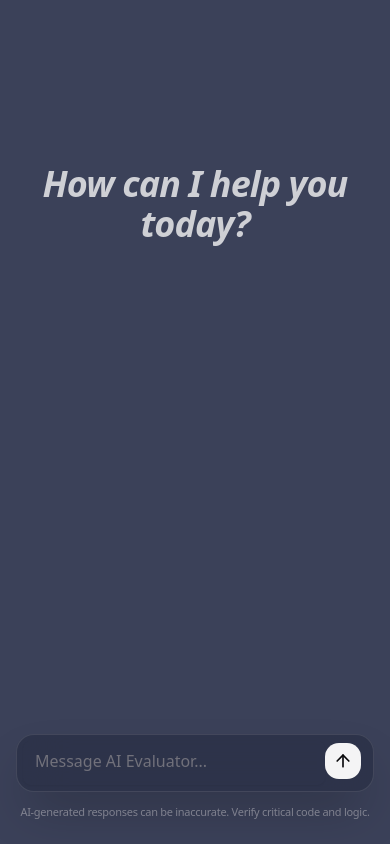
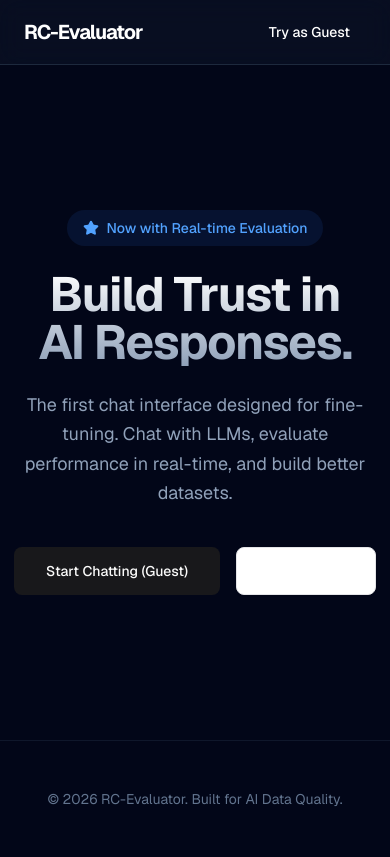
Before and after one commit to Maester-Khris/AI-Evaluator, a React (Vite) app in the folder rc-evaluator/: page / in a window 390 px wide. Built offline with nearby package versions, Linux system fonts and the light colour scheme; no server answers.

Commit message:
UI: added public section with public layout

```diff
--- a/rc-evaluator/package.json
+++ b/rc-evaluator/package.json
@@ -20,6 +20,7 @@
 		"react": "^19.2.0",
 		"react-dom": "^19.2.0",
 		"react-markdown": "^10.1.0",
+		"react-router-dom": "^7.13.0",
 		"react-syntax-highlighter": "^16.1.0",
 		"socket.io-client": "^4.8.3",
 		"tailwind-merge": "^3.4.0",
--- a/rc-evaluator/src/App.tsx
+++ b/rc-evaluator/src/App.tsx
@@ -5,6 +5,7 @@ import { AuthUIProvider } from "./features/auth/context/authui.context";
 import { ChatContainer } from "./features/chat/components/ChatContainer";
 import { GlobalNotification } from "./features/notifications/globalNotification";
 import { OnlineStatusChecker } from "./features/notifications/OnlineStatusChecker";
+import { AppRouter } from "./routes";
 
 function App() {
 	useEffect(() => {
@@ -18,7 +19,8 @@ function App() {
 	return (
 		<AuthProvider>
 			<AuthUIProvider>
-				<ChatContainer />
+				{/* <ChatContainer /> */}
+				<AppRouter />
 				<GlobalNotification />
 				<OnlineStatusChecker />
 			</AuthUIProvider>
--- a/rc-evaluator/src/layouts/MainLayout.tsx
+++ b/rc-evaluator/src/layouts/MainLayout.tsx
@@ -7,11 +7,12 @@ interface MainLayoutProps {
 
 const MainLayout = ({ children, sidebar }: MainLayoutProps) => {
 	return (
-		<div className="flex h-screen w-full overflow-hidden bg-[#3B4159]">
-			<aside className="w-72 hidden md:flex flex-col bg-zinc-950">
-				{sidebar}
-			</aside>
-			<main className="flex-1 h-full relative">{children}</main>
+		<div className="flex h-screen w-full bg-slate-950 overflow-hidden">
+			{sidebar}
+
+			<main className="flex-1 flex flex-col relative bg-[#2b3142]">
+				{children}
+			</main>
 		</div>
 	);
 };
--- /dev/null
+++ b/rc-evaluator/src/layouts/PublicLayout.tsx
@@ -0,0 +1,46 @@
+import { Button } from "@/common/ui/button";
+import { useAuth } from "@/features/auth/hooks/useAuth";
+import { Link, Outlet } from "react-router-dom";
+
+
+export const PublicLayout = () => {
+    const { user } = useAuth();
+
+    return (
+        <div className="flex flex-col min-h-screen bg-slate-950 text-white">
+            {/* Minimal Nav */}
+            <header className="border-b border-slate-800 bg-slate-900/50 backdrop-blur-md sticky top-0 z-50">
+                <div className="max-w-7xl mx-auto px-6 h-16 flex items-center justify-between">
+                    <Link to="/" className="text-xl font-bold tracking-tighter hover:opacity-80 transition-opacity">
+                        RC-Evaluator
+                    </Link>
+
+                    <nav className="hidden md:flex items-center gap-8 text-sm font-medium text-slate-400">
+                        <Link to="/" className="hover:text-white transition-colors">Home</Link>
+                        <Link to="/features" className="hover:text-white transition-colors">Features</Link>
+                    </nav>
+
+                    <div className="flex items-center gap-4">
+                        <Button variant="ghost" asChild>
+                            <Link to={user ? "/chat" : "/chat"}>
+                                {user ? "Go to Dashboard" : "Try as Guest"}
+                            </Link>
+                        </Button>
+                    </div>
+                </div>
+            </header>
+
+            {/* Content Injection Point */}
+            <main className="flex-grow">
+                <Outlet />
+            </main>
+
+            {/* Minimal Footer */}
+            <footer className="border-t border-slate-900 py-12 bg-slate-950">
+                <div className="max-w-7xl mx-auto px-6 text-center text-slate-500 text-sm">
+                    <p>© 2026 RC-Evaluator. Built for AI Data Quality.</p>
+                </div>
+            </footer>
+        </div>
+    );
+};
--- /dev/null
+++ b/rc-evaluator/src/pages/landing/FeaturesPage.tsx
@@ -0,0 +1,25 @@
+import { CheckCircle2, Zap, Database, Shield } from 'lucide-react';
+
+export const FeaturesPage = () => {
+  const features = [
+    { title: "Real-time Streaming", desc: "Native WebSocket integration for zero-latency AI responses.", icon: <Zap /> },
+    { title: "In-place Evaluation", desc: "Rate and comment on every AI turn to track quality.", icon: <CheckCircle2 /> },
+    { title: "Session Merging", desc: "Start as a guest, keep your history when you sign up.", icon: <Database /> },
+    { title: "Pro Infrastructure", desc: "Dedicated Python/Node pipeline for high-throughput tasks.", icon: <Shield /> },
+  ];
+
+  return (
+    <div className="py-20 px-4 max-w-6xl mx-auto">
+      <h2 className="text-3xl font-bold mb-12 text-center">Engineered for Quality</h2>
+      <div className="grid md:grid-cols-2 lg:grid-cols-4 gap-8">
+        {features.map((f, i) => (
+          <div key={i} className="p-6 rounded-2xl border border-slate-800 bg-slate-900/50">
+            <div className="text-blue-500 mb-4">{f.icon}</div>
+            <h3 className="font-semibold mb-2">{f.title}</h3>
+            <p className="text-sm text-slate-400 leading-relaxed">{f.desc}</p>
+          </div>
+        ))}
+      </div>
+    </div>
+  );
+};
--- /dev/null
+++ b/rc-evaluator/src/pages/landing/HomePage.tsx
@@ -0,0 +1,32 @@
+import { Link } from 'react-router-dom';
+import { Button } from '../../common/ui/button';
+import { Star } from 'lucide-react';
+
+export const HomePage = () => {
+  return (
+    <div className="flex flex-col items-center justify-center min-h-[80vh] text-center px-4">
+      <div className="inline-flex items-center gap-2 bg-blue-500/10 text-blue-400 px-4 py-2 rounded-full mb-6">
+        <Star size={16} className="fill-current" />
+        <span className="text-sm font-medium">Now with Real-time Evaluation</span>
+      </div>
+
+      <h1 className="text-5xl md:text-7xl font-bold tracking-tight mb-6 bg-gradient-to-b from-white to-slate-400 bg-clip-text text-transparent">
+        Build Trust in <br /> AI Responses.
+      </h1>
+
+      <p className="text-slate-400 text-lg max-w-2xl mb-10 leading-relaxed">
+        The first chat interface designed for fine-tuning. Chat with LLMs,
+        evaluate performance in real-time, and build better datasets.
+      </p>
+
+      <div className="flex gap-4">
+        <Button asChild size="lg" className="h-12 px-8">
+          <Link to="/chat">Start Chatting (Guest)</Link>
+        </Button>
+        <Button variant="outline" size="lg" className="h-12 px-8">
+          View Demo
+        </Button>
+      </div>
+    </div>
+  );
+};
--- /dev/null
+++ b/rc-evaluator/src/routes/index.tsx
@@ -0,0 +1,25 @@
+import { ChatContainer } from '@/features/chat/components/ChatContainer';
+import { PublicLayout } from '@/layouts/PublicLayout';
+import { FeaturesPage } from '@/pages/landing/FeaturesPage';
+import { HomePage } from '@/pages/landing/HomePage';
+import { BrowserRouter, Routes, Route, Navigate } from 'react-router-dom';
+
+export const AppRouter = () => {
+  return (
+    <BrowserRouter>
+      <Routes>
+        {/* Public Marketing Routes */}
+        <Route element={<PublicLayout />}>
+          <Route path="/" element={<HomePage />} />
+          <Route path="/features" element={<FeaturesPage />} />
+        </Route>
+
+        {/* Protected/App Routes */}
+        <Route path="/chat" element={<ChatContainer />} />
+
+        {/* Fallback */}
+        <Route path="*" element={<Navigate to="/" replace />} />
+      </Routes>
+    </BrowserRouter>
+  );
+};
```
Also changed, not shown: rc-evaluator/src/store/useAuthStore.ts (deleted, +0 -22 lines), 1 other file (tests, documents, lock files or other folders).
